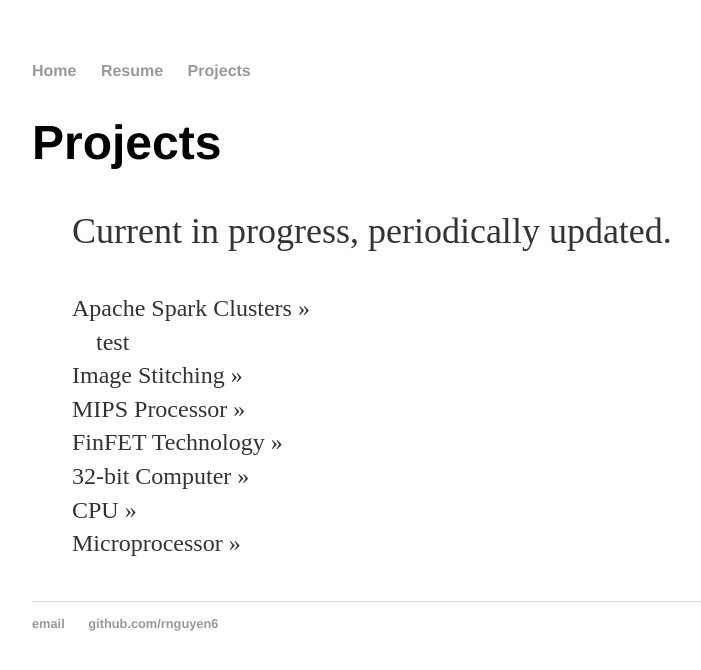
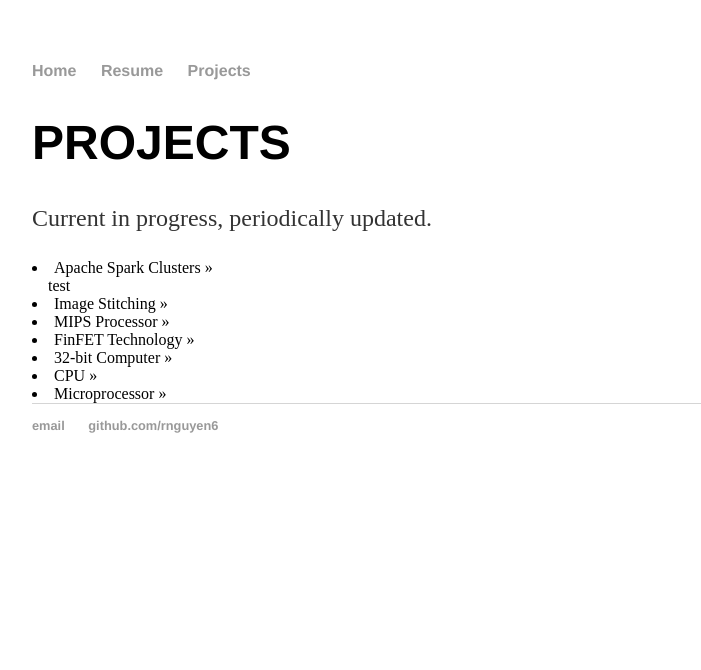
Before and after one commit to rnguyen6/rnguyen6.github.io, a Jekyll site: the page built from projects/index.html, in a window 1280 px wide. Shown: the top 670 px of the page, without its empty margins (160-861 px from the left). Built offline with Jekyll 4.4.1, drawn with Linux system fonts in a browser that asks for light colours.

Commit message:
Update index.html

```diff
--- a/projects/index.html
+++ b/projects/index.html
@@ -2,8 +2,8 @@
 layout: default
 title: Projects
 ---
-<h1>{{ page.title }}</h1>
-<ul class="posts">
+<h1>PROJECTS</h1>
+
 <p>
     Current in progress, periodically updated.
 </p>
@@ -16,4 +16,3 @@ title: Projects
 <li><span>32-bit Computer</span> &raquo;</li>
 <li><span>CPU</span> &raquo;</li>
 <li><span>Microprocessor</span> &raquo;</li>
-</ul>
```
Lines whose indentation alone changed are shown as unchanged.
